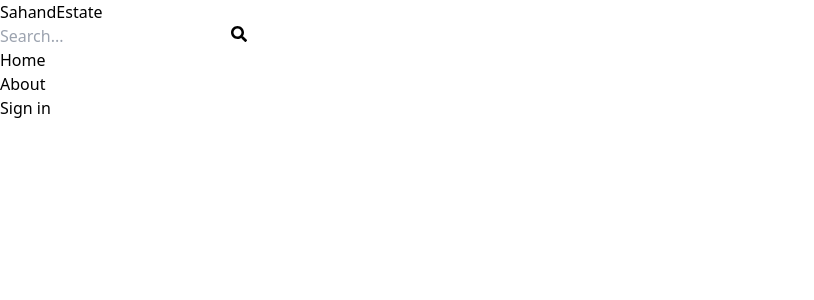
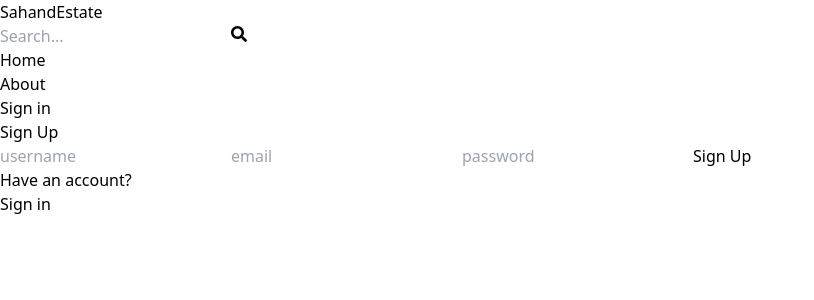
Before and after one commit to r5r5wa55/estate, a React (Vite) app in the folder client/: page /sign-up in a window 1280 px wide. Shown: the top 300 px of the page, without its empty margins (0-814 px from the left). Built offline with nearby package versions, Linux system fonts and the light colour scheme.

Commit message:
first commit

```diff
--- a/client/src/App.jsx
+++ b/client/src/App.jsx
@@ -1,5 +1,7 @@
 import { BrowserRouter, Route, Routes } from "react-router-dom"
-import Header from "./assets/components/Header"
+import Header from "./components/Header"
+import Home from "./pages/Home"
+import SignUp from "./pages/SignUp"
 
 
 
@@ -11,7 +13,8 @@
     <BrowserRouter>
       <Header />
       <Routes>
-        <Route />
+        <Route path={'/'} element={<Home />}/>
+        <Route path={'/sign-up'} element={<SignUp />}/>
       </Routes>
     </BrowserRouter>
     </>
--- /dev/null
+++ b/client/src/pages/Home.jsx
@@ -0,0 +1,9 @@
+
+
+export default function Home() {
+  return (
+    <div>
+      Home
+    </div>
+  )
+}
--- /dev/null
+++ b/client/src/pages/SignUp.jsx
@@ -0,0 +1,85 @@
+import { useState } from 'react';
+import { Link, useNavigate } from 'react-router-dom';
+
+
+export default function SignUp() {
+  const [formData, setFormData] = useState({});
+  const [error, setError] = useState(null);
+  const [loading, setLoading] = useState(false);
+  const navigate = useNavigate();
+  const handleChange = (e) => {
+    setFormData({
+      ...formData,
+      [e.target.id]: e.target.value,
+    });
+  };
+  const handleSubmit = async (e) => {
+    e.preventDefault();
+    try {
+      setLoading(true);
+      const res = await fetch('/api/auth/signup', {
+        method: 'POST',
+        headers: {
+          'Content-Type': 'application/json',
+        },
+        body: JSON.stringify(formData),
+      });
+      const data = await res.json();
+      console.log(data);
+      if (data.success === false) {
+        setLoading(false);
+        setError(data.message);
+        return;
+      }
+      setLoading(false);
+      setError(null);
+      navigate('/sign-in');
+    } catch (error) {
+      setLoading(false);
+      setError(error.message);
+    }
+  };
+  return (
+    <div className='p-3 max-w-lg mx-auto'>
+      <h1 className='text-3xl text-center font-semibold my-7'>Sign Up</h1>
+      <form onSubmit={handleSubmit} className='flex flex-col gap-4'>
+        <input
+          type='text'
+          placeholder='username'
+          className='border p-3 rounded-lg'
+          id='username'
+          onChange={handleChange}
+        />
+        <input
+          type='email'
+          placeholder='email'
+          className='border p-3 rounded-lg'
+          id='email'
+          onChange={handleChange}
+        />
+        <input
+          type='password'
+          placeholder='password'
+          className='border p-3 rounded-lg'
+          id='password'
+          onChange={handleChange}
+        />
+
+        <button
+          disabled={loading}
+          className='bg-slate-700 text-white p-3 rounded-lg uppercase hover:opacity-95 disabled:opacity-80'
+        >
+          {loading ? 'Loading...' : 'Sign Up'}
+        </button>
+
+      </form>
+      <div className='flex gap-2 mt-5'>
+        <p>Have an account?</p>
+        <Link to={'/sign-in'}>
+          <span className='text-blue-700'>Sign in</span>
+        </Link>
+      </div>
+      {error && <p className='text-red-500 mt-5'>{error}</p>}
+    </div>
+  );
+}
--- a/client/vite.config.js
+++ b/client/vite.config.js
@@ -1,7 +1,16 @@
-import { defineConfig } from 'vite'
-import react from '@vitejs/plugin-react-swc'
+import { defineConfig } from 'vite';
+import react from '@vitejs/plugin-react-swc';
 
 // https://vitejs.dev/config/
 export default defineConfig({
+  server: {
+    proxy: {
+      '/api': {
+        target: 'http://localhost:3000',
+        secure: false,
+      },
+    },
+  },
+
   plugins: [react()],
-})
+});
```
Also changed, not shown: client/src/components/Header.jsx (renamed from client/src/assets/components/Header.jsx).
